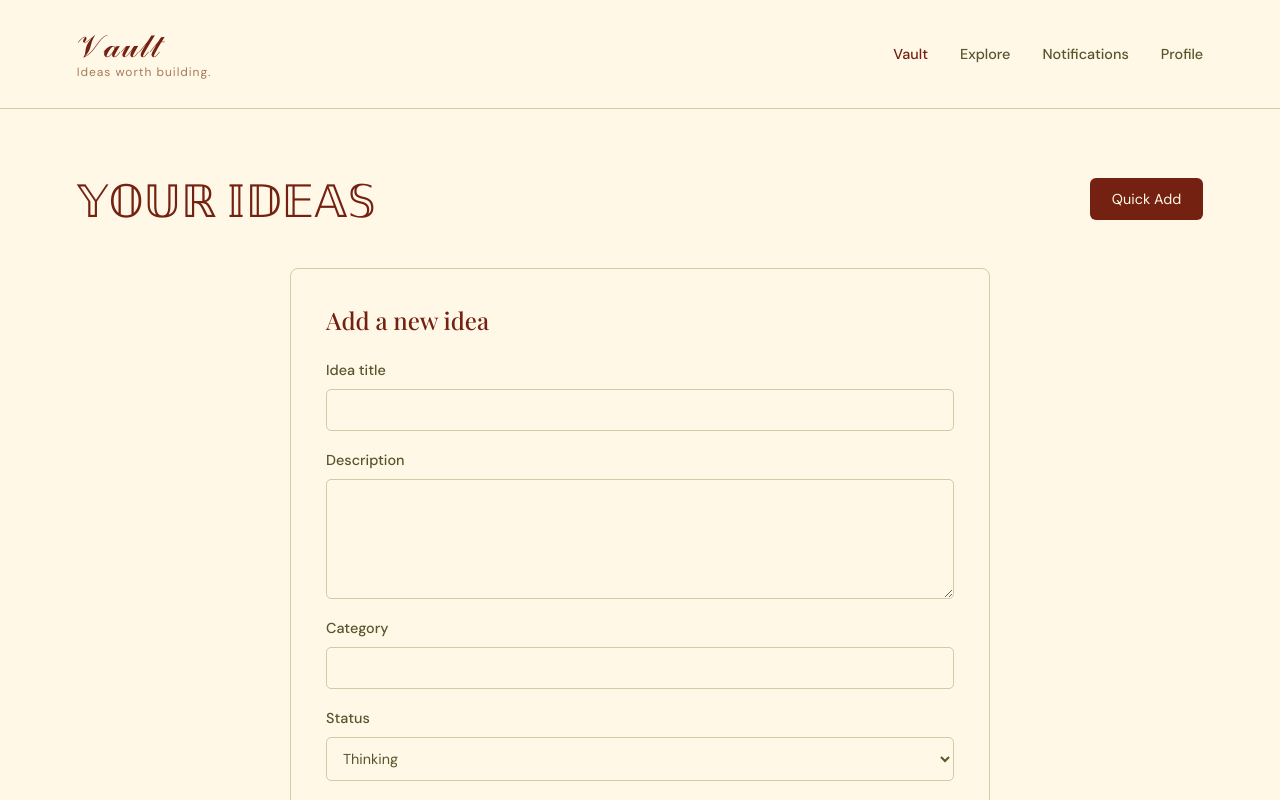
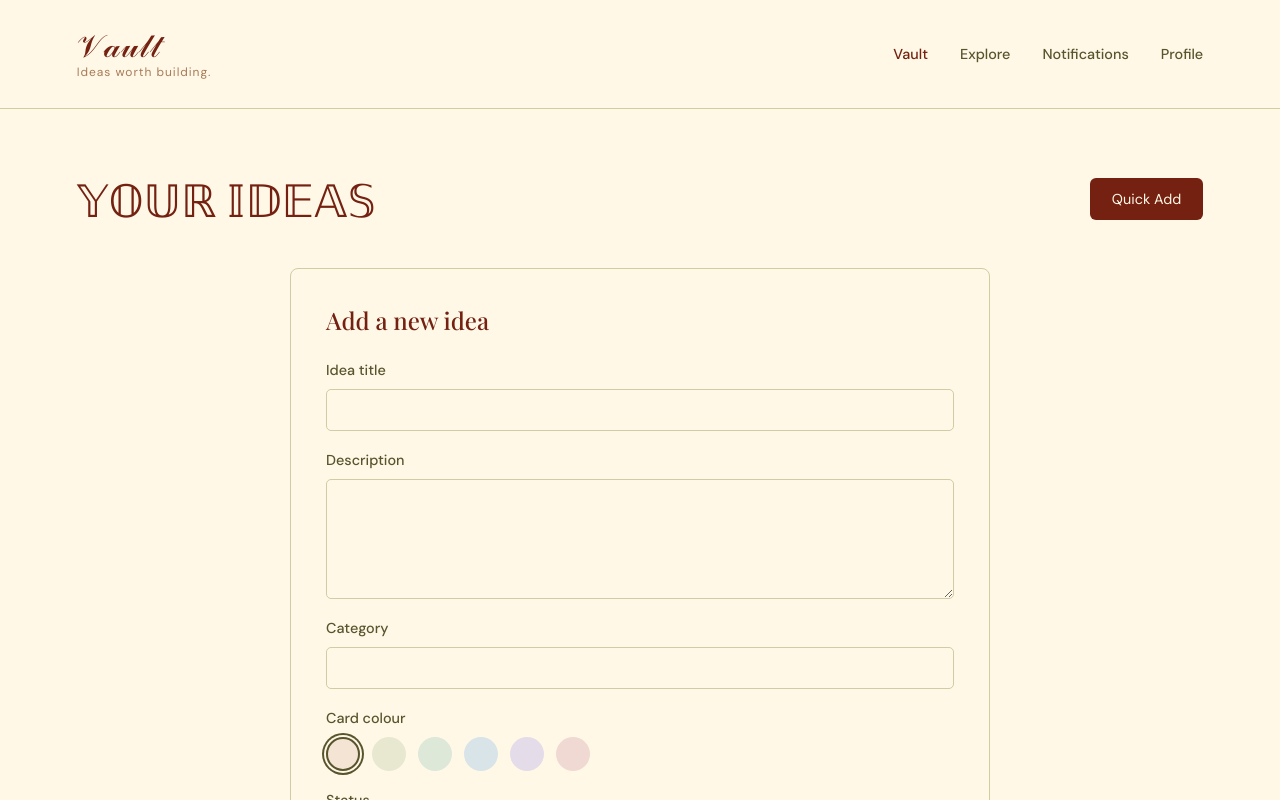
Before and after one commit to R4hmer/Vault, a React (Vite) app: page / in a window 1280 px wide. Both pictures are taken after a click on the button "Quick Add". Shown: the top 800 px of the page. Built offline with nearby package versions, Linux system fonts and the light colour scheme.

Commit message:
Add Quick Add card colors

```diff
--- a/src/components/QuickAdd.jsx
+++ b/src/components/QuickAdd.jsx
@@ -1,4 +1,13 @@
 import { useState } from 'react'
+
+const cardColors = [
+  '#F4E4D4',
+  '#E8E8D0',
+  '#DDE8D8',
+  '#D8E4E8',
+  '#E4DCE8',
+  '#F0D9D2'
+]
 
 function QuickAdd({ onAddIdea }) {
   const [title, setTitle] = useState('')
@@ -6,13 +15,17 @@ function QuickAdd({ onAddIdea }) {
   const [category, setCategory] = useState('')
   const [status, setStatus] = useState('Thinking')
   const [isPublic, setIsPublic] = useState(false)
-  const [error, setError] = useState('')
+  const [selectedColor, setSelectedColor] = useState(cardColors[0])
+
+  const isFormValid =
+    title.trim() &&
+    description.trim() &&
+    category.trim()
 
   function handleSubmit(event) {
     event.preventDefault()
 
-    if (!title.trim() || !description.trim() || !category.trim()) {
-      setError('Please fill out the field first.')
+    if (!isFormValid) {
       return
     }
 
@@ -22,7 +35,8 @@ function QuickAdd({ onAddIdea }) {
       description,
       category,
       status,
-      isPublic
+      isPublic,
+      color: selectedColor
     }
 
     onAddIdea(newIdea)
@@ -32,34 +46,53 @@ function QuickAdd({ onAddIdea }) {
     setCategory('')
     setStatus('Thinking')
     setIsPublic(false)
-    setError('')
+    setSelectedColor(cardColors[0])
   }
 
   return (
     <form className="quick-add-form" onSubmit={handleSubmit}>
       <h2>Add a new idea</h2>
 
-      {error && <p className="form-error">{error}</p>}
+      <label>Idea title</label>
 
-      <label>Idea title</label>
       <input
         value={title}
         onChange={(event) => setTitle(event.target.value)}
       />
 
       <label>Description</label>
+
       <textarea
         value={description}
         onChange={(event) => setDescription(event.target.value)}
       />
 
       <label>Category</label>
+
       <input
         value={category}
         onChange={(event) => setCategory(event.target.value)}
       />
 
+      <label>Card colour</label>
+
+      <div className="color-options">
+        {cardColors.map((color) => (
+          <button
+            type="button"
+            key={color}
+            className={`color-option ${
+              selectedColor === color ? 'selected' : ''
+            }`}
+            style={{ backgroundColor: color }}
+            onClick={() => setSelectedColor(color)}
+            aria-label={`Select card colour ${color}`}
+          />
+        ))}
+      </div>
+
       <label>Status</label>
+
       <select
         value={status}
         onChange={(event) => setStatus(event.target.value)}
@@ -69,7 +102,7 @@ function QuickAdd({ onAddIdea }) {
         <option value="Completed">Completed</option>
       </select>
 
-      <label>
+      <label className="public-checkbox">
         <input
           type="checkbox"
           checked={isPublic}
@@ -78,7 +111,12 @@ function QuickAdd({ onAddIdea }) {
         Public idea
       </label>
 
-      <button type="submit">Save Idea</button>
+      <button
+        type="submit"
+        disabled={!isFormValid}
+      >
+        Save Idea
+      </button>
     </form>
   )
 }
--- a/src/pages/Vault.css
+++ b/src/pages/Vault.css
@@ -23,7 +23,7 @@
   border: none;
   border-radius: 6px;
   background: #742111;
-  color: #FFF8E7;
+  color: #fff8e7;
   font-family: 'DM Sans', sans-serif;
   font-size: 0.9rem;
   cursor: pointer;
@@ -31,16 +31,16 @@
 }
 
 .vault-header button:hover {
-  background: #A87A57;
+  background: #a87a57;
 }
 
 .quick-add-form {
   max-width: 700px;
   margin: 0 auto 50px;
   padding: 35px;
-  border: 1px solid #D0CCA4;
+  border: 1px solid #d0cca4;
   border-radius: 8px;
-  background: #FFF8E7;
+  background: #fff8e7;
   display: flex;
   flex-direction: column;
   gap: 10px;
@@ -54,7 +54,7 @@
 }
 
 .quick-add-form label {
-  color: #58552D;
+  color: #58552d;
   font-size: 0.9rem;
   font-weight: 500;
 }
@@ -65,12 +65,13 @@
   width: 100%;
   padding: 11px 12px;
   margin-bottom: 10px;
-  border: 1px solid #D0CCA4;
+  border: 1px solid #d0cca4;
   border-radius: 5px;
-  background: #FFF8E7;
-  color: #58552D;
+  background: #fff8e7;
+  color: #58552d;
   font-family: 'DM Sans', sans-serif;
   font-size: 0.9rem;
+  box-sizing: border-box;
 }
 
 .quick-add-form textarea {
@@ -82,28 +83,74 @@
 .quick-add-form textarea:focus,
 .quick-add-form select:focus {
   outline: none;
-  border-color: #A87A57;
+  border-color: #a87a57;
 }
 
-.quick-add-form button {
+.color-options {
+  display: flex;
+  flex-wrap: wrap;
+  gap: 12px;
+  margin-bottom: 10px;
+}
+
+.color-option {
+  width: 34px;
+  height: 34px;
+  padding: 0;
+  border: 2px solid transparent;
+  border-radius: 50%;
+  cursor: pointer;
+  transition: transform 0.2s ease, border-color 0.2s ease;
+}
+
+.color-option:hover {
+  transform: scale(1.08);
+}
+
+.color-option.selected {
+  border-color: #58552d;
+  box-shadow: 0 0 0 2px #fff8e7, 0 0 0 4px #58552d;
+}
+
+.public-checkbox {
+  display: flex;
+  align-items: center;
+  gap: 8px;
+  margin-top: 5px;
+}
+
+.public-checkbox input {
+  width: auto;
+  margin: 0;
+}
+
+.quick-add-form > button {
   margin-top: 10px;
   padding: 12px;
   border: none;
   border-radius: 5px;
-  background: #58552D;
-  color: #FFF8E7;
+  background: #58552d;
+  color: #fff8e7;
   font-family: 'DM Sans', sans-serif;
   font-size: 0.9rem;
   cursor: pointer;
+  transition: background 0.2s ease, opacity 0.2s ease;
 }
 
-.quick-add-form button:hover {
+.quick-add-form > button:hover:not(:disabled) {
   background: #742111;
+}
+
+.quick-add-form > button:disabled {
+  background: #d0cca4;
+  color: #fff8e7;
+  cursor: not-allowed;
+  opacity: 0.7;
 }
 
 .idea-list {
   width: 100%;
-  border-top: 1px solid #D0CCA4;
+  border-top: 1px solid #d0cca4;
 }
 
 .idea-row {
@@ -111,24 +158,10 @@
   grid-template-columns: 2fr 1fr 1fr;
   gap: 20px;
   padding: 20px 10px;
-  border-bottom: 1px solid #D0CCA4;
-  color: #58552D;
+  border-bottom: 1px solid #d0cca4;
+  color: #58552d;
 }
 
-@media (max-width: 768px) {
-  .vault-page {
-    padding: 40px 24px;
-  }
-
-  .vault-header h1 {
-    font-size: 2.2rem;
-  }
-
-  .idea-row {
-    grid-template-columns: 1fr;
-    gap: 8px;
-  }
-}
 .idea-heading {
   color: #742111;
   font-size: 0.8rem;
@@ -136,35 +169,38 @@
   text-transform: uppercase;
   letter-spacing: 0.08em;
 }
+
 .idea-row select {
   width: fit-content;
   padding: 6px 10px;
-  border: 1px solid #D0CCA4;
+  border: 1px solid #d0cca4;
   border-radius: 5px;
-  background: #FFF8E7;
-  color: #58552D;
+  background: #fff8e7;
+  color: #58552d;
   font-family: 'DM Sans', sans-serif;
   cursor: pointer;
 }
 
 .idea-row select:focus {
   outline: none;
-  border-color: #A87A57;
+  border-color: #a87a57;
 }
+
 .idea-row button {
   width: fit-content;
   padding: 6px 12px;
   border: none;
   border-radius: 5px;
   background: #742111;
-  color: #FFF8E7;
+  color: #fff8e7;
   font-family: 'DM Sans', sans-serif;
   cursor: pointer;
 }
 
 .idea-row button:hover {
-  background: #A87A57;
+  background: #a87a57;
 }
+
 .idea-actions {
   display: flex;
   align-items: center;
@@ -183,5 +219,35 @@
 }
 
 .delete-button:hover {
-  background: #D0CCA4;
+  background: #d0cca4;
 }
+
+@media (max-width: 768px) {
+  .vault-page {
+    padding: 40px 24px;
+  }
+
+  .vault-header h1 {
+    font-size: 2.2rem;
+  }
+
+  .idea-row {
+    grid-template-columns: 1fr;
+    gap: 8px;
+  }
+}
+
+@media (max-width: 480px) {
+  .quick-add-form {
+    padding: 24px;
+  }
+
+  .color-options {
+    gap: 10px;
+  }
+
+  .color-option {
+    width: 32px;
+    height: 32px;
+  }
+}
```
